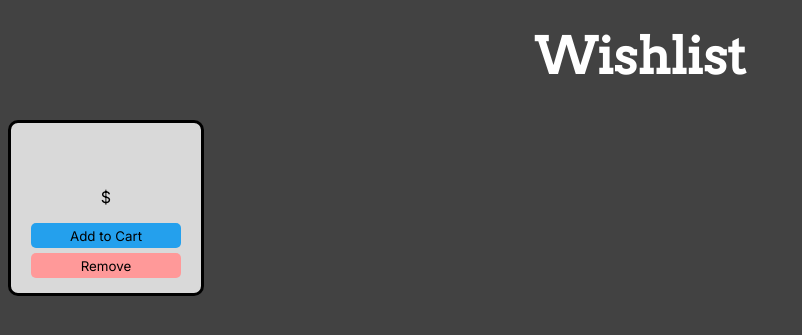
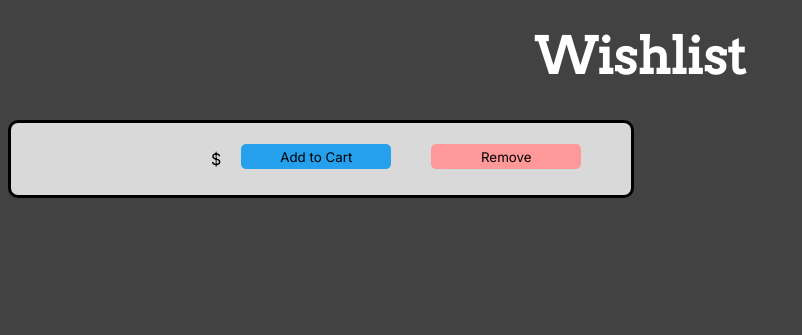
Before and after one commit to dylanguo0/guangdong_store, a Flask app: template website/templates/wishlist.html in a window 1280 px wide. Shown: the part 30-365 px from the top of the page, without its empty margins (0-802 px from the left). Run offline with Flask 3, Linux system fonts and the light colour scheme; the template is opened without the code that fills it, so the values that code supplies are empty.

Commit message:
Used flex in CSS to make the text go next to the image

```diff
--- a/website/static/styles.css
+++ b/website/static/styles.css
@@ -83,12 +83,21 @@ button.remove:active {
 }
 
 .wishlist-card {
-    width: 170px;
+    width: 600px;
     border: 3px solid black;
     padding: 10px;
     text-align: center;
     border-radius: 10px;
     background-color: #D9D9D9;
+    display: flex;
+    align-items: center;
+    gap: 20px;
+}
+
+.wishlist-card-img {
+    max-width: 100px;
+    height: auto;
+    object-fit: cover;
 }
 
 /* GRIDS */
--- a/website/templates/wishlist.html
+++ b/website/templates/wishlist.html
@@ -4,7 +4,7 @@
 <!-- Card for the wishlist products to go in -->
 <div class="wishlist-card">
     <img src="{{ database[0][4] }}" alt="{{ database[0][2] }}">
-    <p>{{ database[0][2] }} <br> ${{ database[0][3] }}</p>
+    <b>{{ database[0][2] }}</b> <p>${{ database[0][3] }}</p>
     <button type="button">Add to Cart</button><br>
     <button type="button" class="remove">Remove</button>
 </div>
```
